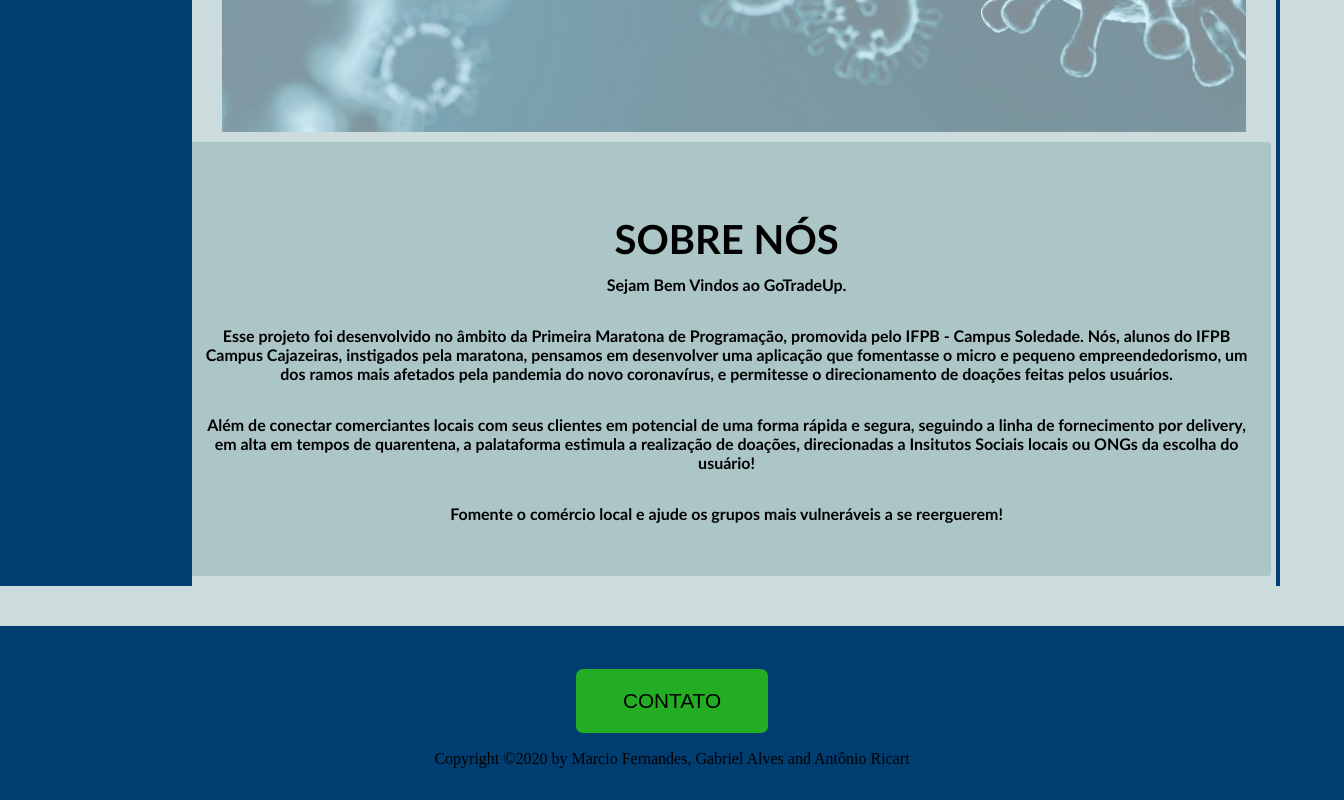
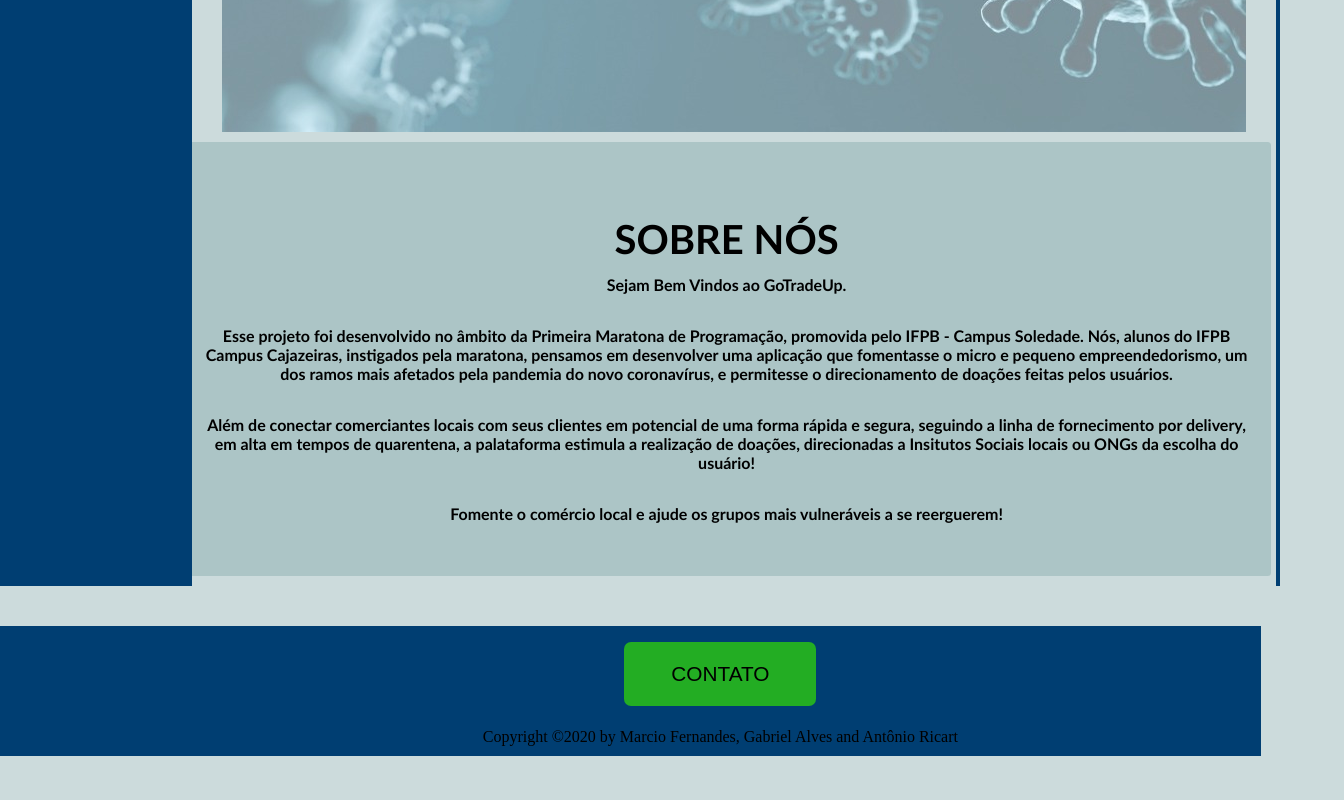
Before and after one commit to ARJOM/go-trade-up, a React (Create React App) app in the folder frontend/: page / in a window 1280 px wide. Shown: the part 1822-2622 px from the top of the page, 1344 px wide, since content can reach past the window. After the commit the page ends 2578 px from the top, so only its background shows below. Built offline with nearby package versions, Linux system fonts and the light colour scheme; no server answers.

Commit message:
view: Footer bug resolvido.

```diff
--- a/frontend/src/components/Foooter/index.js
+++ b/frontend/src/components/Foooter/index.js
@@ -5,16 +5,18 @@
 export default function Foooter(){
   return(
        <div className="foooter">
+          <section className="centralizar">
                 <section>
                 <button className="btn-concluir">
-                  <a href="mailto:gotradeup@gmail.com?Subject=Ol%E1%2C%20estou%20entrando%20em%20contato%20pelo%20Site.">
-                  CONTATO</a></button>
+                    <a href="mailto:gotradeup@gmail.com?Subject=Ol%E1%2C%20estou%20entrando%20em%20contato%20pelo%20Site.">
+                    CONTATO</a>
+                  </button>
 
                 </section>
                 <section>
                       <p>Copyright ©2020 by Marcio Fernandes, Gabriel Alves and Antônio Ricart</p>
                 </section>
-
+            </section>
         </div>
   )
 }
--- a/frontend/src/components/Foooter/styles.css
+++ b/frontend/src/components/Foooter/styles.css
@@ -1,12 +1,24 @@
 .foooter{
   background-color: #003E72;
-  width: 100%;
+  width: 98.5vw;
   display: flex;
-  justify-content: space-between;
+  justify-content: center;
   align-items: center;
   flex-direction: column;
   margin-top: 5vh;
-  padding: 4vh;
+}
+.centralizar{
+  display: flex;
+  flex-direction: column;
+  align-items: center;
+  position: relative;
+  left: 90px;
+}
+.centralizar section{
+  margin-top: 5px;
+}
+.foooter p{
+  margin-bottom: 10px;
 }
 .foooter section{
   background-color: #003E72;
```
